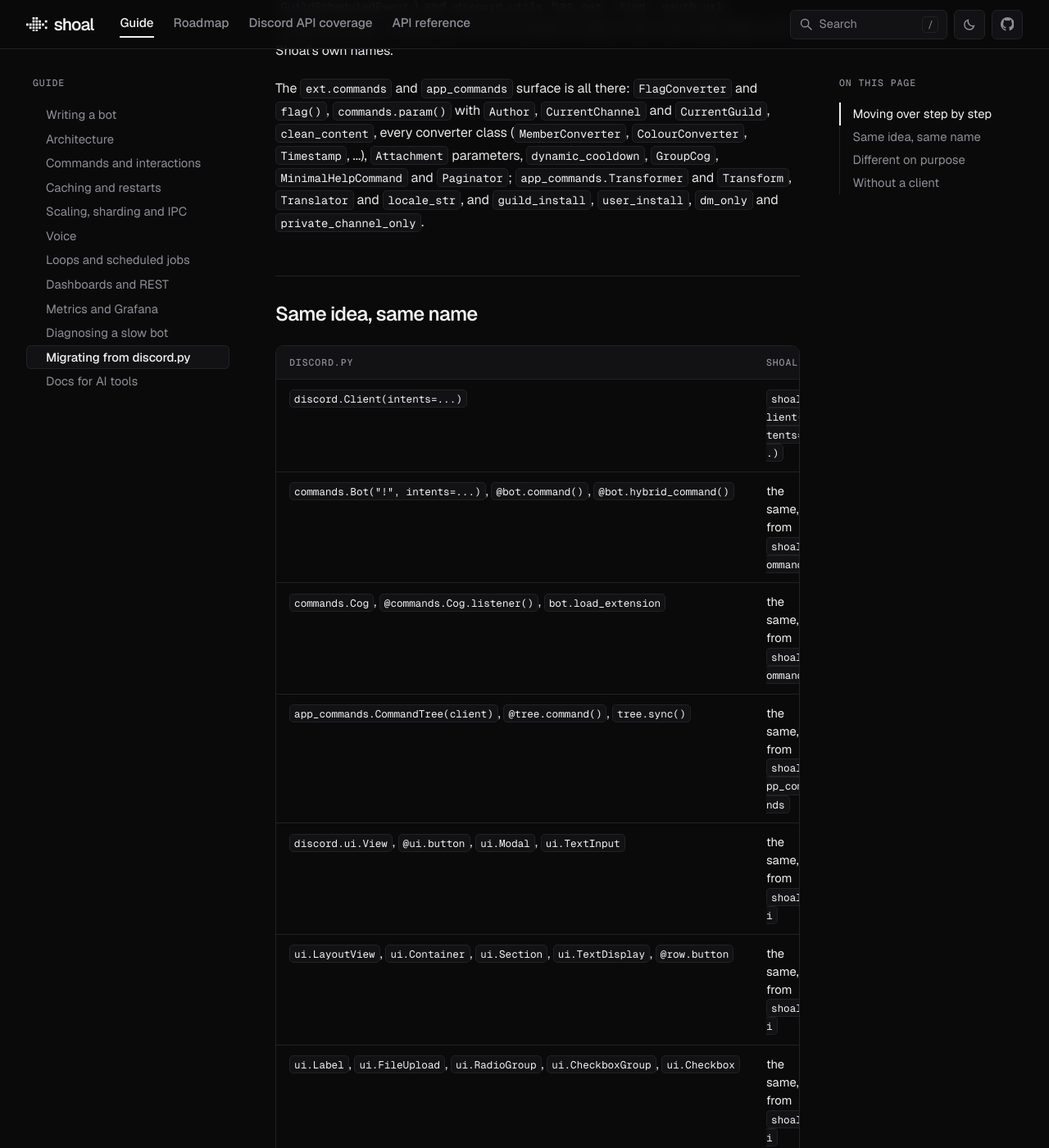
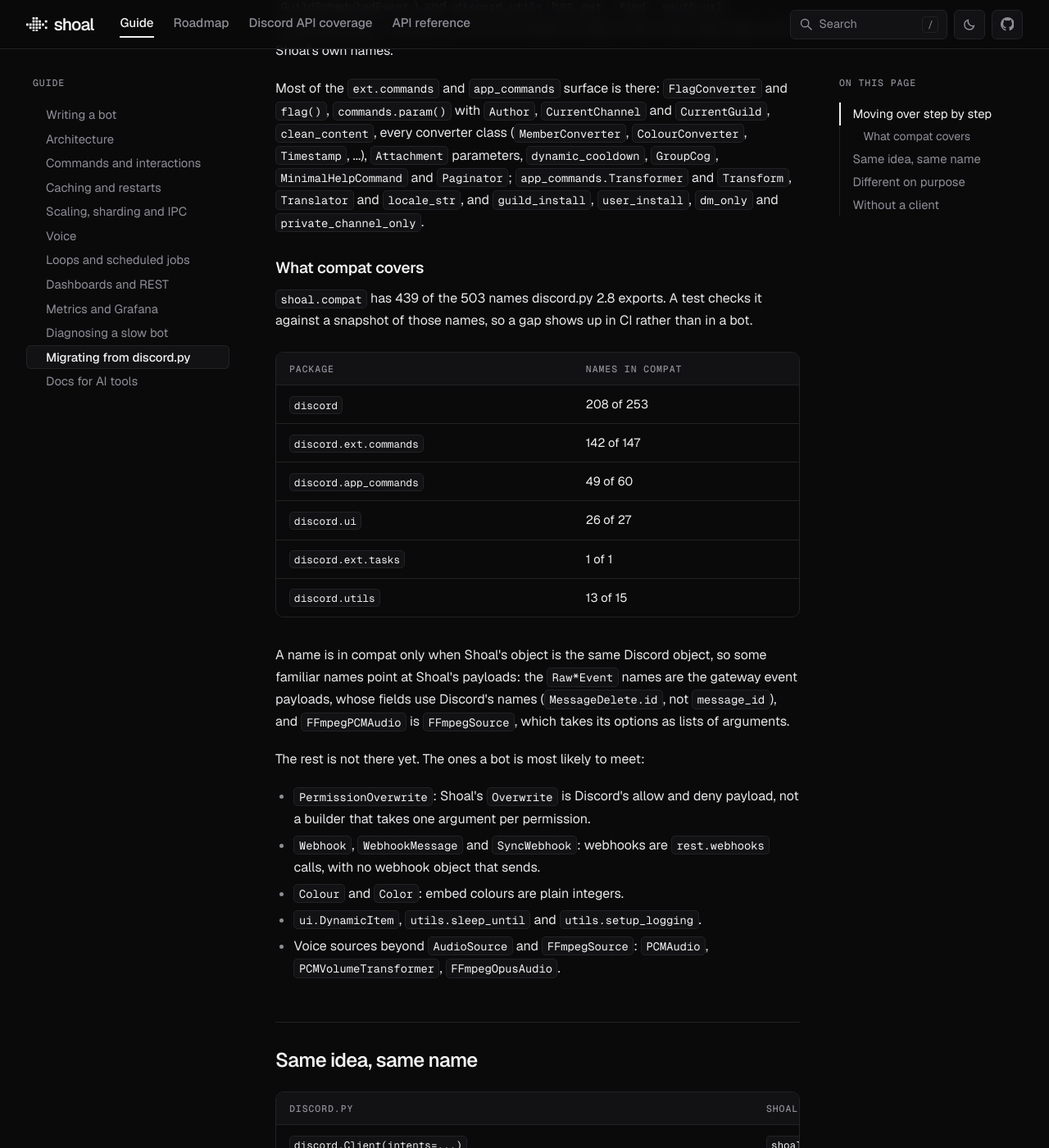
Before and after one commit to relateful/shoal, an MkDocs documentation site: the page built from docs/guide/migrating-from-discord-py.md, in a window 1280 px wide and 1400 px high, scrolled down 870 px. Shown: the whole window at 82% size. Built offline with MkDocs 1.6.1, drawn with Linux system fonts in a browser that asks for light colours; some web fonts are replaced.

Commit message:
docs: say what shoal.compat covers and what it does not
The migration guide gives compat's coverage per package, explains the aliases that point at payloads, and lists the gaps a bot is most likely to meet; it no longer says the command surface is all there.

```diff
--- a/docs/guide/migrating-from-discord-py.md
+++ b/docs/guide/migrating-from-discord-py.md
@@ -30,12 +30,42 @@
 `discord.utils` has `get`, `find`, `oauth_url`, `snowflake_time`, `format_dt` and the markdown
 helpers. New code reads better with Shoal's own names.
 
-The `ext.commands` and `app_commands` surface is all there: `FlagConverter` and `flag()`,
+Most of the `ext.commands` and `app_commands` surface is there: `FlagConverter` and `flag()`,
 `commands.param()` with `Author`, `CurrentChannel` and `CurrentGuild`, `clean_content`, every
 converter class (`MemberConverter`, `ColourConverter`, `Timestamp`, ...), `Attachment` parameters,
 `dynamic_cooldown`, `GroupCog`, `MinimalHelpCommand` and `Paginator`; `app_commands.Transformer` and
 `Transform`, `Translator` and `locale_str`, and `guild_install`, `user_install`, `dm_only` and
 `private_channel_only`.
+
+### What compat covers
+
+`shoal.compat` has 439 of the 503 names discord.py 2.8 exports. A test checks it against a snapshot
+of those names, so a gap shows up in CI rather than in a bot.
+
+| Package | Names in compat |
+| --- | --- |
+| `discord` | 208 of 253 |
+| `discord.ext.commands` | 142 of 147 |
+| `discord.app_commands` | 49 of 60 |
+| `discord.ui` | 26 of 27 |
+| `discord.ext.tasks` | 1 of 1 |
+| `discord.utils` | 13 of 15 |
+
+A name is in compat only when Shoal's object is the same Discord object, so some familiar names
+point at Shoal's payloads: the `Raw*Event` names are the gateway event payloads, whose fields use
+Discord's names (`MessageDelete.id`, not `message_id`), and `FFmpegPCMAudio` is `FFmpegSource`,
+which takes its options as lists of arguments.
+
+The rest is not there yet. The ones a bot is most likely to meet:
+
+- `PermissionOverwrite`: Shoal's `Overwrite` is Discord's allow and deny payload, not a builder
+  that takes one argument per permission.
+- `Webhook`, `WebhookMessage` and `SyncWebhook`: webhooks are `rest.webhooks` calls, with no
+  webhook object that sends.
+- `Colour` and `Color`: embed colours are plain integers.
+- `ui.DynamicItem`, `utils.sleep_until` and `utils.setup_logging`.
+- Voice sources beyond `AudioSource` and `FFmpegSource`: `PCMAudio`, `PCMVolumeTransformer`,
+  `FFmpegOpusAudio`.
 
 ## Same idea, same name
 
```
Also changed, not shown: CHANGELOG.md (+3 -0 lines).
